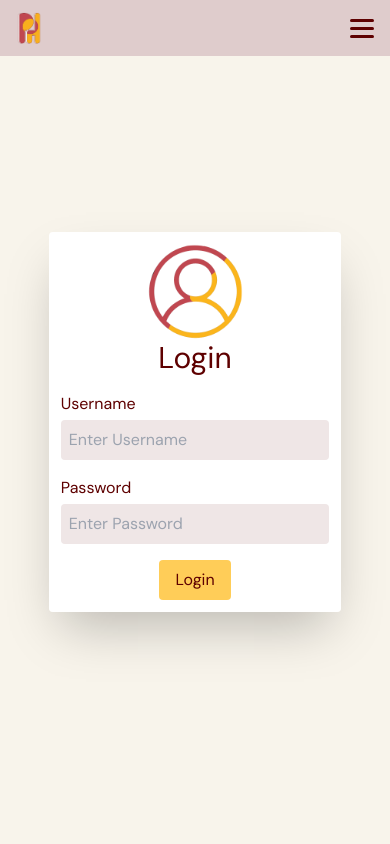
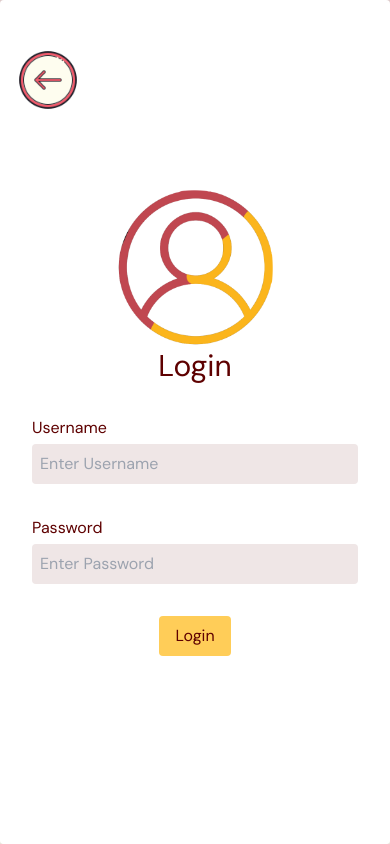
Before and after one commit to Ayush-Singh24/ProjectsHub, a Next.js app: page /login in a window 390 px wide. Built offline with nearby package versions, Linux system fonts and the light colour scheme.

Commit message:
redesigned UI of login and signup page for smaller screens

```diff
--- a/src/pages/login.tsx
+++ b/src/pages/login.tsx
@@ -18,7 +18,7 @@
     <section className="bg-gray-20 max-w-[1550px] flex justify-center items-center h-full mx-auto">
       <form
         action="submit"
-        className="w-3/4 duration-500 rounded shadow-2xl md:flex md:justify-center animate-in fade-in"
+        className="w-full h-full duration-500 z-[1000] flex justify-center items-center md:z-0 md:h-fit md:items-stretch rounded shadow-2xl md:w-3/4 md:justify-center animate-in fade-in"
         onSubmit={handleLogin}
       >
         <img
@@ -26,9 +26,15 @@
           alt="image"
           className="hidden object-cover w-1/2 md:block basis-1/2"
         />
-        <div className="flex flex-col gap-4 p-3 bg-white rounded md:p-4 lg:p-5 md:rounded-none md:basis-1/2 md:text-base lg:justify-between lg:text-lg">
+        <div className="flex flex-col justify-center w-full h-full gap-8 p-8 bg-white rounded md:p-4 lg:p-5 md:rounded-none md:basis-1/2 md:text-base lg:justify-between lg:text-lg md:h-auto md:w-auto">
+          <img
+            src="images/backbutton.png"
+            alt="backbutton"
+            className="absolute w-20 h-20 left-2 top-10 md:hidden noSelect"
+            onClick={() => router.push("/")}
+          />
           <div className="flex flex-col items-center justify-center bg-white">
-            <img src="images/user.png" alt="user" className="h-24" />
+            <img src="images/user.png" alt="user" className="h-40 md:h-28" />
             <h2 className="text-3xl">Login</h2>
           </div>
           <InputBox
--- a/src/pages/signup.tsx
+++ b/src/pages/signup.tsx
@@ -20,7 +20,7 @@
     <section className="bg-gray-20 max-w-[1550px] flex justify-center items-center h-full mx-auto">
       <form
         action="submit"
-        className="w-3/4 duration-500 rounded shadow-2xl md:flex md:justify-center animate-in fade-in"
+        className="w-full h-full flex justify-center items-center z-[1000] md:z-0 duration-500 rounded shadow-2xl md:w-3/4 md:justify-center md:items-stretch md:h-fit animate-in fade-in"
         onSubmit={handleSignUp}
       >
         <img
@@ -28,9 +28,15 @@
           alt="image"
           className="hidden object-cover w-1/2 md:block basis-1/2"
         />
-        <div className="flex flex-col gap-4 p-3 bg-white rounded md:p-4 lg:p-5 md:rounded-none md:basis-1/2 md:text-base lg:gap-6 lg:text-lg">
+        <div className="flex flex-col justify-center w-full h-full gap-6 p-3 bg-white rounded md:p-4 lg:p-5 md:rounded-none md:basis-1/2 md:text-base lg:text-lg md:h-auto md:w-auto">
+          <img
+            src="images/backbutton.png"
+            alt="backbutton"
+            className="absolute w-20 h-20 left-2 top-10 md:hidden noSelect"
+            onClick={() => router.push("/")}
+          />
           <div className="flex flex-col items-center justify-center bg-white">
-            <img src="images/user.png" alt="user" className="h-24" />
+            <img src="images/user.png" alt="user" className="h-40 md:h-28" />
             <h2 className="text-3xl">Sign Up</h2>
           </div>
           <InputBox
--- a/src/styles/globals.css
+++ b/src/styles/globals.css
@@ -11,9 +11,9 @@
   font-family: "DM Sans", sans-serif;
   @apply text-gray-500;
   background-color: #efe6e6;
-  @media screen and (max-width: 768px) {
+  /* @media screen and (max-width: 768px) {
     overflow-y: hidden;
-  }
+  } */
 }
 
 ::-webkit-scrollbar {
```
Also changed, not shown: public/images/backbutton.png (added).
